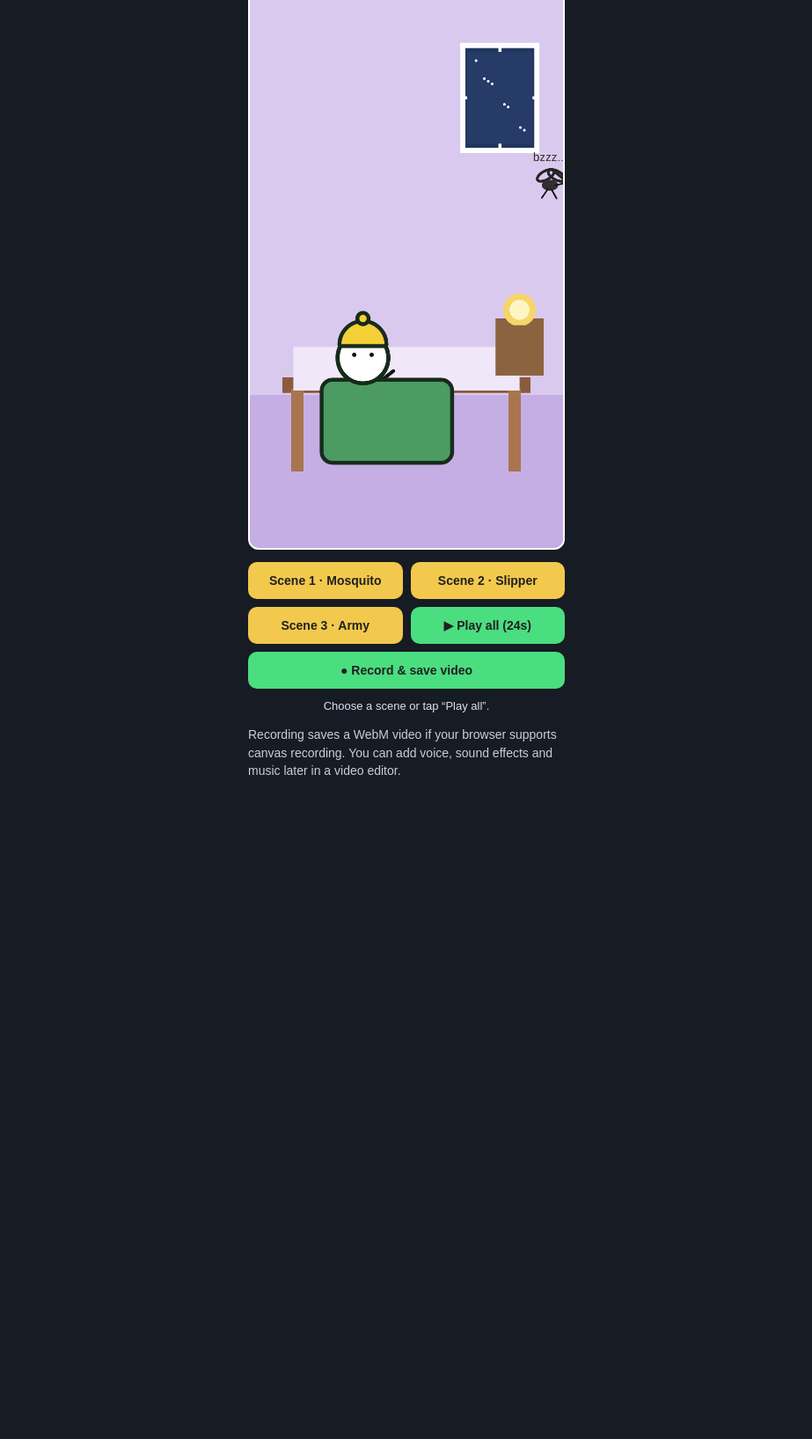
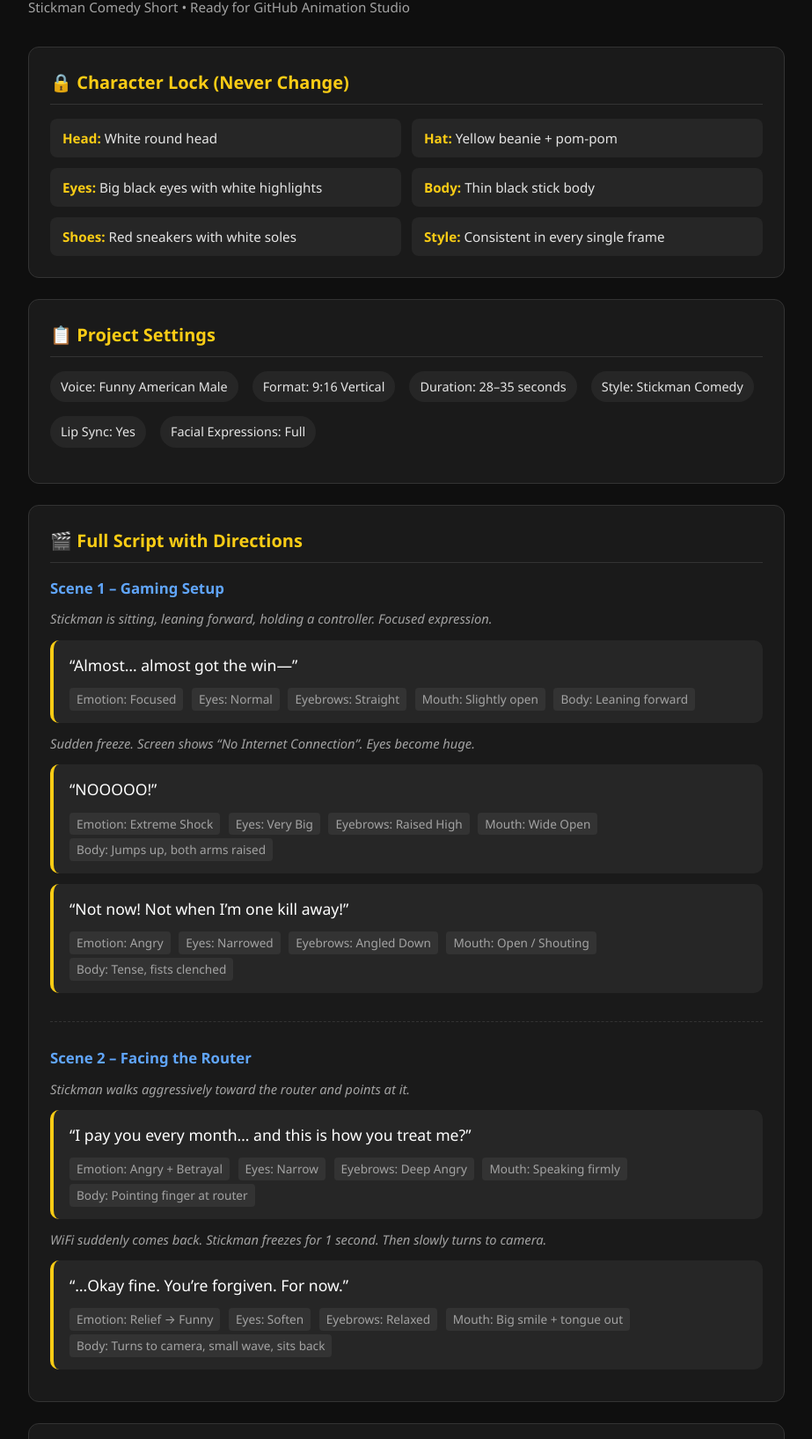
Before and after one commit to ahasanhabib20263-hub/stickmananimation, a plain HTML site: page index.html in a window 1280 px wide. Shown: the part 103-1739 px from the top of the page at 88% size, without its empty margins (178-1101 px from the left). Before the commit the page ends 1015 px from the top, so only its background shows below. Drawn offline with Linux system fonts and the light colour scheme.

Commit message:
Add files via upload

```diff
--- a/index.html
+++ b/index.html
@@ -1,170 +1,358 @@
 <!DOCTYPE html>
 <html lang="en">
 <head>
-<meta charset="UTF-8">
-<meta name="viewport" content="width=device-width, initial-scale=1">
-<title>Free Stickman Animation Studio</title>
-<style>
-  *{box-sizing:border-box}
-  body{margin:0;background:#171b24;color:#f4f5f7;font-family:Arial,sans-serif;padding:16px}
-  h1{font-size:21px;margin:0 0 8px}
-  p{color:#c8ced8;font-size:14px;line-height:1.45}
-  .wrap{max-width:520px;margin:auto}
-  canvas{display:block;width:min(100%,360px);height:auto;aspect-ratio:9/16;margin:14px auto;background:#d9c9ef;border:2px solid #fff;border-radius:12px}
-  .controls{display:grid;grid-template-columns:1fr 1fr;gap:9px;max-width:360px;margin:12px auto}
-  button{border:0;border-radius:10px;padding:13px 9px;font-size:14px;font-weight:700;background:#f2c94c;color:#202020}
-  button.primary{background:#4ade80}
-  button:active{transform:scale(.98)}
-  #status{text-align:center;font-size:13px;color:#d7e2f2;min-height:20px}
-  .note{max-width:360px;margin:10px auto}
-</style>
+  <meta charset="UTF-8" />
+  <meta name="viewport" content="width=device-width, initial-scale=1.0" />
+  <title>When the WiFi Dies – Stickman Comedy Short</title>
+  <style>
+    * {
+      margin: 0;
+      padding: 0;
+      box-sizing: border-box;
+    }
+    body {
+      font-family: 'Segoe UI', system-ui, -apple-system, sans-serif;
+      background: #0f0f0f;
+      color: #e5e5e5;
+      line-height: 1.6;
+      padding: 40px 20px;
+      max-width: 900px;
+      margin: 0 auto;
+    }
+    h1 {
+      font-size: 2rem;
+      color: #facc15;
+      margin-bottom: 8px;
+    }
+    .subtitle {
+      color: #a3a3a3;
+      margin-bottom: 32px;
+      font-size: 0.95rem;
+    }
+    .section {
+      background: #1a1a1a;
+      border: 1px solid #333;
+      border-radius: 12px;
+      padding: 24px;
+      margin-bottom: 24px;
+    }
+    .section h2 {
+      color: #facc15;
+      font-size: 1.25rem;
+      margin-bottom: 16px;
+      border-bottom: 1px solid #333;
+      padding-bottom: 8px;
+    }
+    .character-lock {
+      display: grid;
+      grid-template-columns: 1fr 1fr;
+      gap: 12px;
+      font-size: 0.95rem;
+    }
+    .character-lock div {
+      background: #262626;
+      padding: 10px 14px;
+      border-radius: 8px;
+    }
+    .character-lock strong {
+      color: #facc15;
+    }
+    .meta {
+      display: flex;
+      flex-wrap: wrap;
+      gap: 16px;
+      margin-bottom: 16px;
+      font-size: 0.9rem;
+    }
+    .meta span {
+      background: #262626;
+      padding: 6px 12px;
+      border-radius: 20px;
+    }
+    .scene {
+      margin-bottom: 28px;
+      padding-bottom: 20px;
+      border-bottom: 1px dashed #333;
+    }
+    .scene:last-child {
+      border-bottom: none;
+      margin-bottom: 0;
+      padding-bottom: 0;
+    }
+    .scene-title {
+      color: #60a5fa;
+      font-weight: 600;
+      margin-bottom: 10px;
+      font-size: 1.05rem;
+    }
+    .direction {
+      color: #a3a3a3;
+      font-style: italic;
+      margin-bottom: 10px;
+      font-size: 0.92rem;
+    }
+    .dialogue {
+      background: #262626;
+      padding: 14px 18px;
+      border-radius: 10px;
+      margin: 12px 0;
+      border-left: 4px solid #facc15;
+    }
+    .dialogue .line {
+      font-size: 1.1rem;
+      font-weight: 500;
+      color: #fff;
+      margin-bottom: 8px;
+    }
+    .dialogue .tags {
+      font-size: 0.85rem;
+      color: #a3a3a3;
+    }
+    .tags span {
+      display: inline-block;
+      background: #333;
+      padding: 2px 8px;
+      border-radius: 4px;
+      margin-right: 6px;
+      margin-top: 4px;
+    }
+    table {
+      width: 100%;
+      border-collapse: collapse;
+      font-size: 0.9rem;
+    }
+    th, td {
+      border: 1px solid #333;
+      padding: 10px 12px;
+      text-align: left;
+    }
+    th {
+      background: #262626;
+      color: #facc15;
+    }
+    tr:nth-child(even) {
+      background: #1f1f1f;
+    }
+    .sfx-list {
+      list-style: none;
+    }
+    .sfx-list li {
+      padding: 8px 0;
+      border-bottom: 1px solid #2a2a2a;
+    }
+    .sfx-list li:last-child {
+      border-bottom: none;
+    }
+    .end-card {
+      text-align: center;
+      padding: 20px;
+      background: #1e1e1e;
+      border-radius: 10px;
+      margin-top: 12px;
+    }
+    .end-card strong {
+      color: #facc15;
+      font-size: 1.2rem;
+    }
+    footer {
+      text-align: center;
+      margin-top: 40px;
+      color: #666;
+      font-size: 0.85rem;
+    }
+  </style>
 </head>
 <body>
-<div class="wrap">
-  <h1>Stickman Animation Studio</h1>
-  <p>Free 2D cartoon maker · 9:16 · 3 scenes · 8 seconds each</p>
-  <canvas id="stage" width="720" height="1280"></canvas>
-  <div class="controls">
-    <button onclick="playScene(0)">Scene 1 · Mosquito</button>
-    <button onclick="playScene(1)">Scene 2 · Slipper</button>
-    <button onclick="playScene(2)">Scene 3 · Army</button>
-    <button class="primary" onclick="playAll()">▶ Play all (24s)</button>
-    <button class="primary" style="grid-column:1/-1" onclick="recordAll()">● Record & save video</button>
+
+  <h1>When the WiFi Dies</h1>
+  <p class="subtitle">Stickman Comedy Short • Ready for GitHub Animation Studio</p>
+
+  <!-- Character Lock -->
+  <div class="section">
+    <h2>🔒 Character Lock (Never Change)</h2>
+    <div class="character-lock">
+      <div><strong>Head:</strong> White round head</div>
+      <div><strong>Hat:</strong> Yellow beanie + pom-pom</div>
+      <div><strong>Eyes:</strong> Big black eyes with white highlights</div>
+      <div><strong>Body:</strong> Thin black stick body</div>
+      <div><strong>Shoes:</strong> Red sneakers with white soles</div>
+      <div><strong>Style:</strong> Consistent in every single frame</div>
+    </div>
   </div>
-  <div id="status">Choose a scene or tap “Play all”.</div>
-  <p class="note">Recording saves a WebM video if your browser supports canvas recording. You can add voice, sound effects and music later in a video editor.</p>
-</div>
-<script>
-const canvas=document.getElementById('stage'),ctx=canvas.getContext('2d');
-const W=720,H=1280;
-let scene=0,start=performance.now(),running=true,allMode=false;
-const statusEl=document.getElementById('status');
-const clamp=(v,a,b)=>Math.max(a,Math.min(b,v));
-function line(x1,y1,x2,y2,w=10,color='#151515'){
-  ctx.strokeStyle=color;ctx.lineWidth=w;ctx.lineCap='round';ctx.beginPath();ctx.moveTo(x1,y1);ctx.lineTo(x2,y2);ctx.stroke();
-}
-function text(t,x,y,size=34,color='#151515',weight='bold'){
-  ctx.fillStyle=color;ctx.font=`${weight} ${size}px Arial`;ctx.textAlign='center';ctx.fillText(t,x,y);
-}
-function bedroom(){
-  ctx.fillStyle='#d9c9ef';ctx.fillRect(0,0,W,H);
-  ctx.fillStyle='#c5aee4';ctx.fillRect(0,930,W,350);
-  ctx.fillStyle='#20365d';ctx.fillRect(490,130,170,240);
-  ctx.strokeStyle='#fff';ctx.lineWidth=12;ctx.strokeRect(490,130,170,240);
-  line(575,136,575,365,7,'#fff');line(496,250,654,250,7,'#fff');
-  ctx.fillStyle='#263b67';ctx.fillRect(500,145,150,210);
-  for(let i=0;i<8;i++){ctx.fillStyle='#fff';ctx.beginPath();ctx.arc(520+(i*37)%120,165+(i*53)%165,3,0,Math.PI*2);ctx.fill()}
-  ctx.fillStyle='#8a5b3d';ctx.fillRect(75,890,570,35);
-  ctx.fillStyle='#a8754f';ctx.fillRect(95,915,28,190);ctx.fillRect(595,915,28,190);
-  ctx.fillStyle='#f0e8f8';ctx.fillRect(100,820,520,100);
-  ctx.fillStyle='#8b633f';ctx.fillRect(565,755,110,130);
-  ctx.fillStyle='#f5d66b';ctx.beginPath();ctx.arc(620,735,38,0,Math.PI*2);ctx.fill();
-  ctx.fillStyle='#fff4c4';ctx.beginPath();ctx.arc(620,735,23,0,Math.PI*2);ctx.fill();
-  ctx.fillStyle='#8b633f';ctx.fillRect(580,770,80,18);
-}
-function mosquito(x,y,s=1){
-  ctx.save();ctx.translate(x,y);ctx.scale(s,s);
-  ctx.strokeStyle='#252525';ctx.lineWidth=5;ctx.beginPath();ctx.ellipse(-8,-18,17,8,-.5,0,Math.PI*2);ctx.ellipse(12,-18,17,8,.5,0,Math.PI*2);ctx.stroke();
-  ctx.fillStyle='#303030';ctx.beginPath();ctx.ellipse(0,0,15,10,0,0,Math.PI*2);ctx.fill();
-  line(10,0,33,-5,3);line(-4,7,-15,23,3);line(3,8,12,24,3);
-  ctx.restore();
-}
-function stickman(x,y,pose='lie',blanket=true){
-  // Body and legs
-  if(pose==='lie'){
-    line(x-30,y+15,x+130,y+15,11);
-    line(x+95,y+15,x+155,y+42,9);line(x+155,y+42,x+175,y+42,9);
-    line(x+10,y+15,x-35,y+48,9);line(x-35,y+48,x-55,y+48,9);
-    line(x+25,y+10,x-10,y-28,8);line(x+25,y+10,x+70,y-25,8);
-  }else{
-    line(x,y+60,x,y+190,12);
-    line(x,y+95,x-55,y+150,9);line(x,y+95,x+55,y+145,9);
-    line(x,y+190,x-35,y+270,10);line(x-35,y+270,x-65,y+270,13,'#d83b42');
-    line(x,y+190,x+38,y+270,10);line(x+38,y+270,x+70,y+270,13,'#d83b42');
-  }
-  // Head
-  ctx.fillStyle='#fff';ctx.strokeStyle='#111';ctx.lineWidth=10;
-  ctx.beginPath();ctx.arc(x,y-55,58,0,Math.PI*2);ctx.fill();ctx.stroke();
-  // Eyes
-  ctx.fillStyle='#111';
-  if(scene===0 && pose==='lie'){ctx.beginPath();ctx.arc(x-20,y-55,5,0,7);ctx.arc(x+20,y-55,5,0,7);ctx.fill()}
-  else {ctx.beginPath();ctx.arc(x-20,y-62,6,0,7);ctx.arc(x+20,y-62,6,0,7);ctx.fill()}
-  // Yellow beanie with pom-pom
-  ctx.fillStyle='#f5cf38';ctx.strokeStyle='#111';ctx.lineWidth=8;
-  ctx.beginPath();ctx.arc(x,y-85,54,Math.PI,Math.PI*2);ctx.lineTo(x+52,y-82);ctx.lineTo(x-52,y-82);ctx.closePath();ctx.fill();ctx.stroke();
-  ctx.beginPath();ctx.arc(x,y-145,13,0,Math.PI*2);ctx.fill();ctx.stroke();
-  if(blanket){
-    ctx.fillStyle='#4c9b63';ctx.strokeStyle='#172b1d';ctx.lineWidth=9;
-    ctx.beginPath();ctx.roundRect(x-95,y-5,300,190,25);ctx.fill();ctx.stroke();
-    ctx.fillStyle='#fff';ctx.beginPath();ctx.arc(x,y-55,58,0,Math.PI*2);ctx.fill();ctx.stroke();
-    ctx.fillStyle='#111';ctx.beginPath();ctx.arc(x-20,y-62,5,0,7);ctx.arc(x+20,y-62,5,0,7);ctx.fill();
-    ctx.fillStyle='#f5cf38';ctx.beginPath();ctx.arc(x,y-85,54,Math.PI,Math.PI*2);ctx.lineTo(x+52,y-82);ctx.lineTo(x-52,y-82);ctx.closePath();ctx.fill();ctx.stroke();
-    ctx.beginPath();ctx.arc(x,y-145,13,0,Math.PI*2);ctx.fill();ctx.stroke();
-  }
-}
-function draw(t){
-  bedroom();
-  const sec=t/1000;
-  if(scene===0){
-    stickman(260,900,'lie',true);
-    let mx=sec<3?690-sec*130:300, my=sec<3?450+sec*110:830;
-    mosquito(mx,my,1.25);
-    if(sec>3.1){text('😳',380,735,42);text('Not tonight, buddy.',360,600,34,'#222')}
-    text('bzzz...',mx,my-55,27,'#333','normal');
-  }else if(scene===1){
-    stickman(350,460,'sit',false);
-    const swing=sec>2&&sec<5;
-    // slipper in hand / flying past
-    ctx.save();ctx.translate(swing?350+Math.sin(sec*5)*100:500, swing?720+Math.sin(sec*8)*80:760);ctx.rotate(swing?sec*2:0);
-    ctx.fillStyle='#d83b42';ctx.strokeStyle='#171717';ctx.lineWidth=8;
-    ctx.beginPath();ctx.roundRect(-18,-65,105,145,35);ctx.fill();ctx.stroke();ctx.restore();
-    mosquito(570-(sec*35)%180,390,1.15);
-    if(sec>5){text('SMACK!',360,310,68,'#c52b35');text('Ouch! Who did that?!',360,390,34)}
-  }else{
-    stickman(270,900,'lie',true);
-    for(let i=0;i<9;i++)mosquito(470+(i%3)*65,260+Math.floor(i/3)*90,0.85);
-    mosquito(420,390,1.1);
-    if(sec>4){text('Okay... you win.',350,700,38)}
-    // blanket raised effect
-    ctx.fillStyle='#4c9b63';ctx.strokeStyle='#172b1d';ctx.lineWidth=9;
-    ctx.beginPath();ctx.roundRect(170,820,380,190,35);ctx.fill();ctx.stroke();
-  }
-}
-function tick(now){
-  if(running){
-    let elapsed=now-start;
-    if(allMode && elapsed>=24000){running=false;statusEl.textContent='Finished. Tap Record & save video to export.';return}
-    if(allMode)scene=Math.min(2,Math.floor(elapsed/8000));
-    else if(elapsed>=8000){running=false;statusEl.textContent='Scene finished.';return}
-    draw(elapsed%8000);
-  }
-  requestAnimationFrame(tick);
-}
-function playScene(n){scene=n;allMode=false;running=true;start=performance.now();statusEl.textContent='Playing scene '+(n+1)+'…';requestAnimationFrame(tick)}
-function playAll(){scene=0;allMode=true;running=true;start=performance.now();statusEl.textContent='Playing all 3 scenes…';requestAnimationFrame(tick)}
-async function recordAll(){
-  if(!canvas.captureStream || !window.MediaRecorder){statusEl.textContent='This browser does not support direct recording. Use screen recorder instead.';return}
-  const stream=canvas.captureStream(30), chunks=[];
-  let mime='video/webm;codecs=vp9';
-  if(!MediaRecorder.isTypeSupported(mime))mime='video/webm';
-  let recorder;
-  try{recorder=new MediaRecorder(stream,{mimeType:mime})}catch(e){statusEl.textContent='Recording is not supported in this browser. Use screen recorder.';return}
-  recorder.ondataavailable=e=>{if(e.data&&e.data.size)chunks.push(e.data)};
-  recorder.onstop=()=>{
-    const blob=new Blob(chunks,{type:recorder.mimeType||'video/webm'});
-    const url=URL.createObjectURL(blob),a=document.createElement('a');
-    a.href=url;a.download='stickman-mosquito-comedy.webm';a.click();
-    setTimeout(()=>URL.revokeObjectURL(url),3000);
-    statusEl.textContent='Video saved. If needed, convert WebM to MP4 in your editor.';
-    stream.getTracks().forEach(track=>track.stop());
-  };
-  scene=0;allMode=true;running=true;start=performance.now();
-  recorder.start();
-  statusEl.textContent='Recording 24 seconds… keep this page open.';
-  requestAnimationFrame(tick);
-  setTimeout(()=>{if(recorder.state==='recording')recorder.stop()},24000);
-}
-draw(0);
-</script>
+
+  <!-- Project Meta -->
+  <div class="section">
+    <h2>📋 Project Settings</h2>
+    <div class="meta">
+      <span>Voice: Funny American Male</span>
+      <span>Format: 9:16 Vertical</span>
+      <span>Duration: 28–35 seconds</span>
+      <span>Style: Stickman Comedy</span>
+      <span>Lip Sync: Yes</span>
+      <span>Facial Expressions: Full</span>
+    </div>
+  </div>
+
+  <!-- Full Script -->
+  <div class="section">
+    <h2>🎬 Full Script with Directions</h2>
+
+    <!-- Scene 1 -->
+    <div class="scene">
+      <div class="scene-title">Scene 1 – Gaming Setup</div>
+      <div class="direction">Stickman is sitting, leaning forward, holding a controller. Focused expression.</div>
+
+      <div class="dialogue">
+        <div class="line">“Almost… almost got the win—”</div>
+        <div class="tags">
+          <span>Emotion: Focused</span>
+          <span>Eyes: Normal</span>
+          <span>Eyebrows: Straight</span>
+          <span>Mouth: Slightly open</span>
+          <span>Body: Leaning forward</span>
+        </div>
+      </div>
+
+      <div class="direction">Sudden freeze. Screen shows “No Internet Connection”. Eyes become huge.</div>
+
+      <div class="dialogue">
+        <div class="line">“NOOOOO!”</div>
+        <div class="tags">
+          <span>Emotion: Extreme Shock</span>
+          <span>Eyes: Very Big</span>
+          <span>Eyebrows: Raised High</span>
+          <span>Mouth: Wide Open</span>
+          <span>Body: Jumps up, both arms raised</span>
+        </div>
+      </div>
+
+      <div class="dialogue">
+        <div class="line">“Not now! Not when I’m one kill away!”</div>
+        <div class="tags">
+          <span>Emotion: Angry</span>
+          <span>Eyes: Narrowed</span>
+          <span>Eyebrows: Angled Down</span>
+          <span>Mouth: Open / Shouting</span>
+          <span>Body: Tense, fists clenched</span>
+        </div>
+      </div>
+    </div>
+
+    <!-- Scene 2 -->
+    <div class="scene">
+      <div class="scene-title">Scene 2 – Facing the Router</div>
+      <div class="direction">Stickman walks aggressively toward the router and points at it.</div>
+
+      <div class="dialogue">
+        <div class="line">“I pay you every month… and this is how you treat me?”</div>
+        <div class="tags">
+          <span>Emotion: Angry + Betrayal</span>
+          <span>Eyes: Narrow</span>
+          <span>Eyebrows: Deep Angry</span>
+          <span>Mouth: Speaking firmly</span>
+          <span>Body: Pointing finger at router</span>
+        </div>
+      </div>
+
+      <div class="direction">WiFi suddenly comes back. Stickman freezes for 1 second. Then slowly turns to camera.</div>
+
+      <div class="dialogue">
+        <div class="line">“…Okay fine. You’re forgiven. For now.”</div>
+        <div class="tags">
+          <span>Emotion: Relief → Funny</span>
+          <span>Eyes: Soften</span>
+          <span>Eyebrows: Relaxed</span>
+          <span>Mouth: Big smile + tongue out</span>
+          <span>Body: Turns to camera, small wave, sits back</span>
+        </div>
+      </div>
+    </div>
+  </div>
+
+  <!-- Expression Table -->
+  <div class="section">
+    <h2>🎭 Expression & Gesture Reference</h2>
+    <table>
+      <thead>
+        <tr>
+          <th>Line</th>
+          <th>Emotion</th>
+          <th>Eyes</th>
+          <th>Eyebrows</th>
+          <th>Mouth</th>
+          <th>Body / Hands</th>
+        </tr>
+      </thead>
+      <tbody>
+        <tr>
+          <td>“Almost… almost got the win—”</td>
+          <td>Focused</td>
+          <td>Normal</td>
+          <td>Straight</td>
+          <td>Slightly open</td>
+          <td>Leaning forward, controller</td>
+        </tr>
+        <tr>
+          <td>“NOOOOO!”</td>
+          <td>Extreme Shock</td>
+          <td>Very Big</td>
+          <td>Raised High</td>
+          <td>Wide Open</td>
+          <td>Jumps up, arms raised</td>
+        </tr>
+        <tr>
+          <td>“Not now! Not when I’m one kill away!”</td>
+          <td>Angry</td>
+          <td>Narrowed</td>
+          <td>Angled Down</td>
+          <td>Shouting</td>
+          <td>Tense body, fists</td>
+        </tr>
+        <tr>
+          <td>“I pay you every month…”</td>
+          <td>Angry + Betrayal</td>
+          <td>Narrow</td>
+          <td>Deep Angry</td>
+          <td>Firm</td>
+          <td>Pointing finger</td>
+        </tr>
+        <tr>
+          <td>“…Okay fine. You’re forgiven. For now.”</td>
+          <td>Relief + Funny</td>
+          <td>Soften</td>
+          <td>Relaxed</td>
+          <td>Big smile + tongue</td>
+          <td>Wave + sit down</td>
+        </tr>
+      </tbody>
+    </table>
+  </div>
+
+  <!-- Sound Effects -->
+  <div class="section">
+    <h2>🔊 Suggested Sound Effects</h2>
+    <ul class="sfx-list">
+      <li>Soft gaming background ambience (Scene 1)</li>
+      <li>Sudden disconnect / error beep when WiFi dies</li>
+      <li>Dramatic “whoosh” under “NOOOOO!”</li>
+      <li>Angry stomp / impact sound when he stands up</li>
+      <li>Soft “WiFi connected” chime</li>
+      <li>Light comedic “boing” or chuckle on final smile</li>
+    </ul>
+  </div>
+
+  <!-- End Card -->
+  <div class="section">
+    <h2>🏁 End Card (2–3 seconds)</h2>
+    <div class="end-card">
+      <strong>When WiFi chooses violence</strong><br />
+      <span style="color:#a3a3a3; font-size:0.95rem;">+ Stickman small wave</span>
+    </div>
+  </div>
+
+  <footer>
+    Ready for GitHub Animation Studio • Character consistency locked • Lip Sync + Full Facial Expressions
+  </footer>
+
 </body>
 </html>
```
